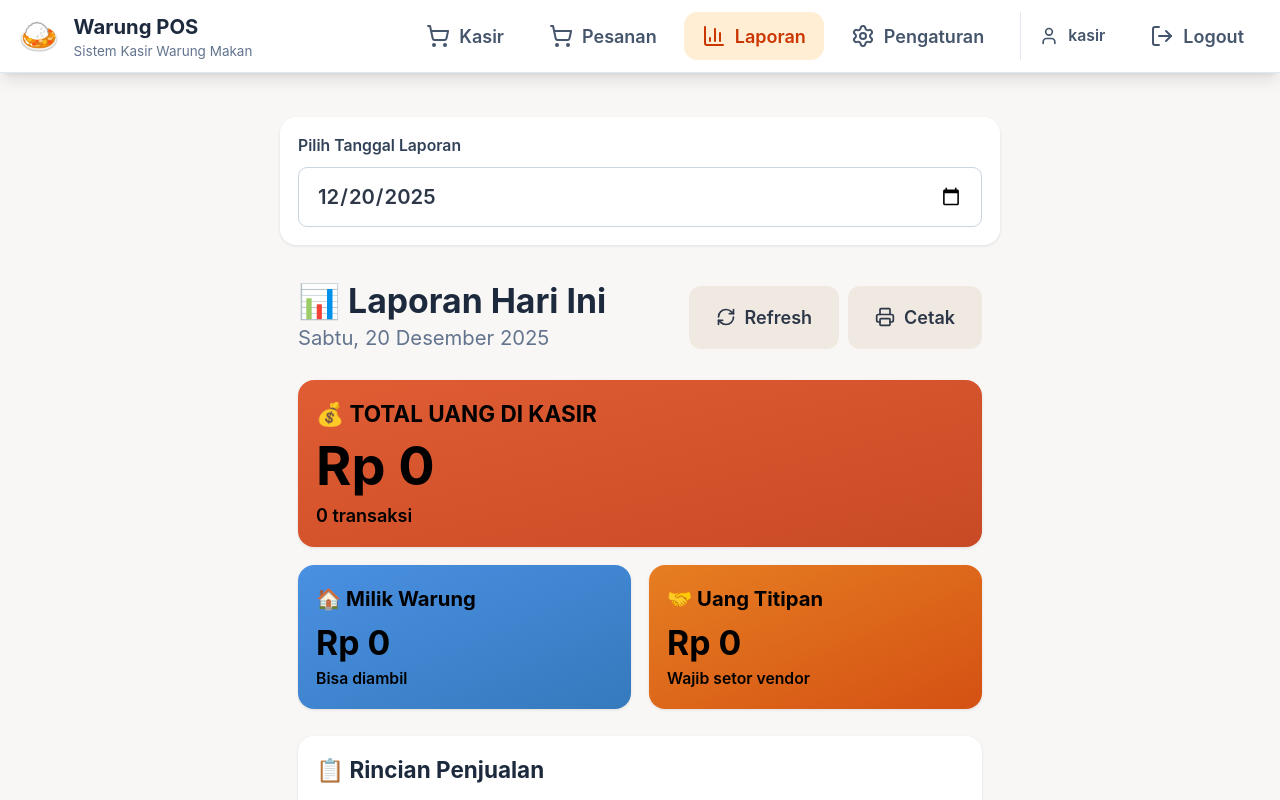
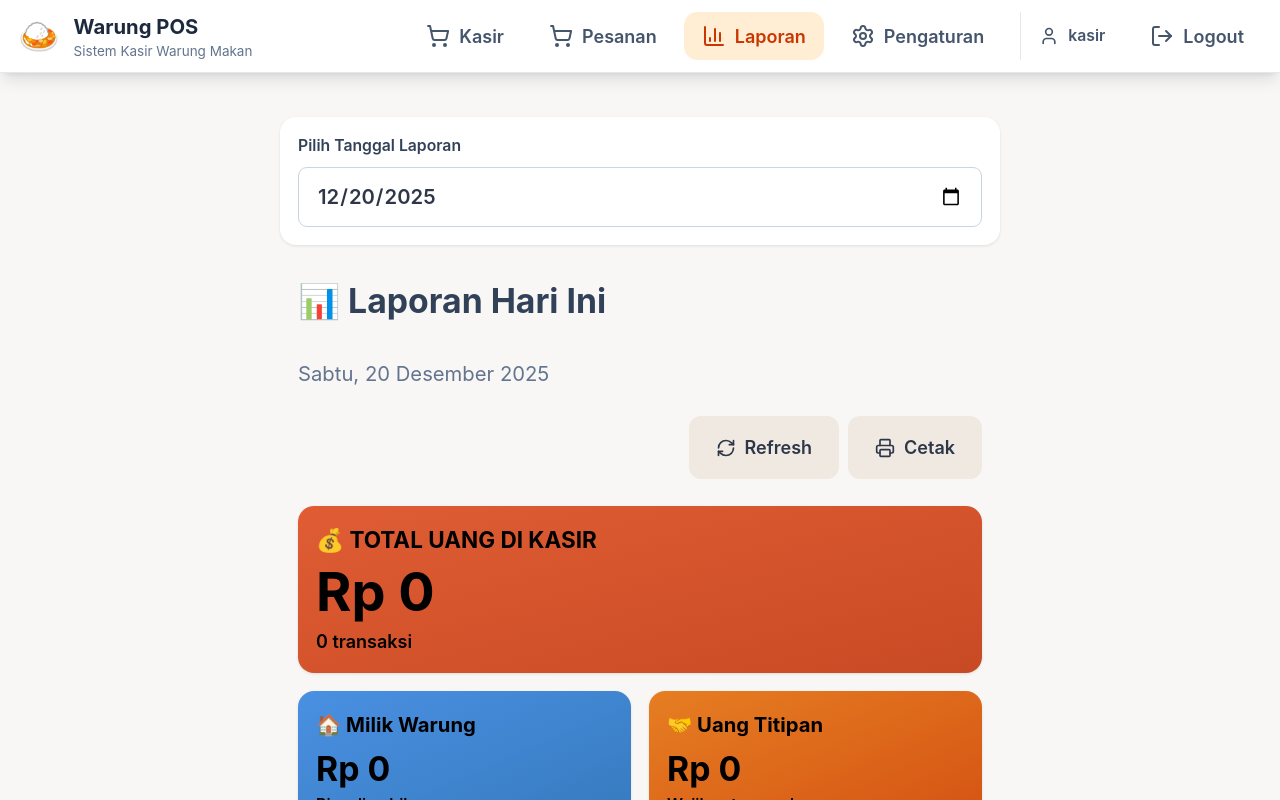
Before and after one commit to nekatdigital/warung-pos, a React (Vite) app: page /laporan in a window 1280 px wide. Both pictures are taken after a click on the button "Login". Shown: the top 800 px of the page. Built offline with nearby package versions, Linux system fonts and the light colour scheme.

Commit message:
Restructure DailyReport - move title outside, reorganize layout
cgen-a0003bc3b4334449a156950e7ae4ba43

```diff
--- a/src/components/reports/DailyReport.tsx
+++ b/src/components/reports/DailyReport.tsx
@@ -21,11 +21,10 @@ export function DailyReport({ report, onRefresh, isLoading }: DailyReportProps)
     const vendorOwed = report.consignment_total;
 
     return (
+        <>
+            <h1 className="text-4xl font-bold text-slate-700 px-4 pt-4 sm:text-3xl">📊 Laporan Hari Ini</h1>
             <div className="max-w-2xl mx-auto p-4 space-y-6">
-            {/* Header */}
-            <div className="flex items-center justify-between">
-                <div>
-                    <h1 className="text-3xl font-bold text-slate-800">📊 Laporan Hari Ini</h1>
+                {/* Date */}
                 <p className="text-slate-500 text-lg">
                     {new Date(report.date).toLocaleDateString('id-ID', {
                         weekday: 'long',
@@ -34,19 +33,22 @@ export function DailyReport({ report, onRefresh, isLoading }: DailyReportProps)
                         day: 'numeric',
                     })}
                 </p>
-                </div>
-                <div className="flex gap-2">
+
+                {/* Header */}
+                <div className="flex items-center justify-between">
+                    <div />
+                    <div className="flex gap-2 flex-col sm:flex-row">
                         <button
                             onClick={onRefresh}
                             disabled={isLoading}
-                        className="btn-secondary flex items-center gap-2"
+                            className="btn-secondary flex items-center gap-2 sm:bg-orange-100 bg-green-400"
                         >
                             <RefreshCw size={20} className={isLoading ? 'animate-spin' : ''} />
                             Refresh
                         </button>
                         <button
                             onClick={handlePrint}
-                        className="btn-secondary flex items-center gap-2"
+                            className="btn-secondary flex items-center gap-2 sm:bg-orange-100 bg-blue-300"
                         >
                             <Printer size={20} />
                             Cetak
@@ -171,5 +173,6 @@ export function DailyReport({ report, onRefresh, isLoading }: DailyReportProps)
                 </div>
             )}
             </div>
+        </>
     );
 }
```
Lines whose indentation alone changed are shown as unchanged.
